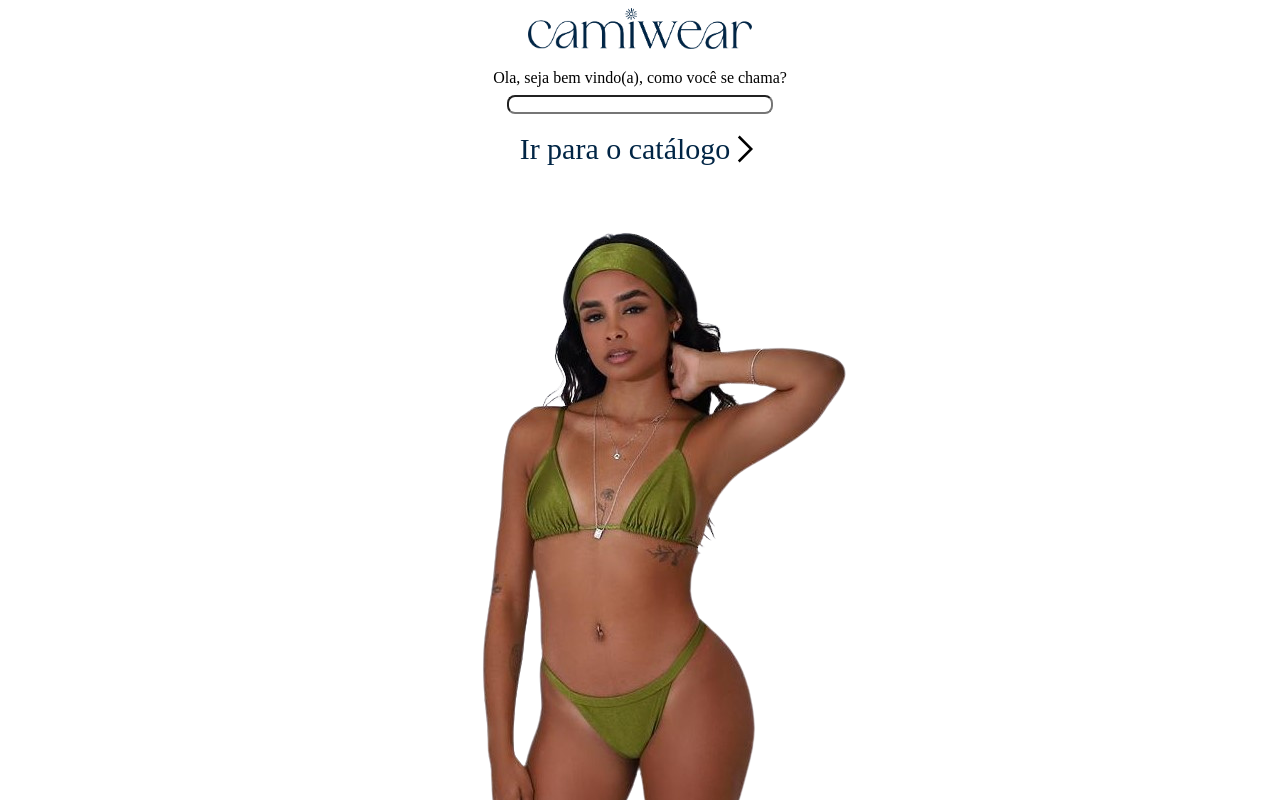
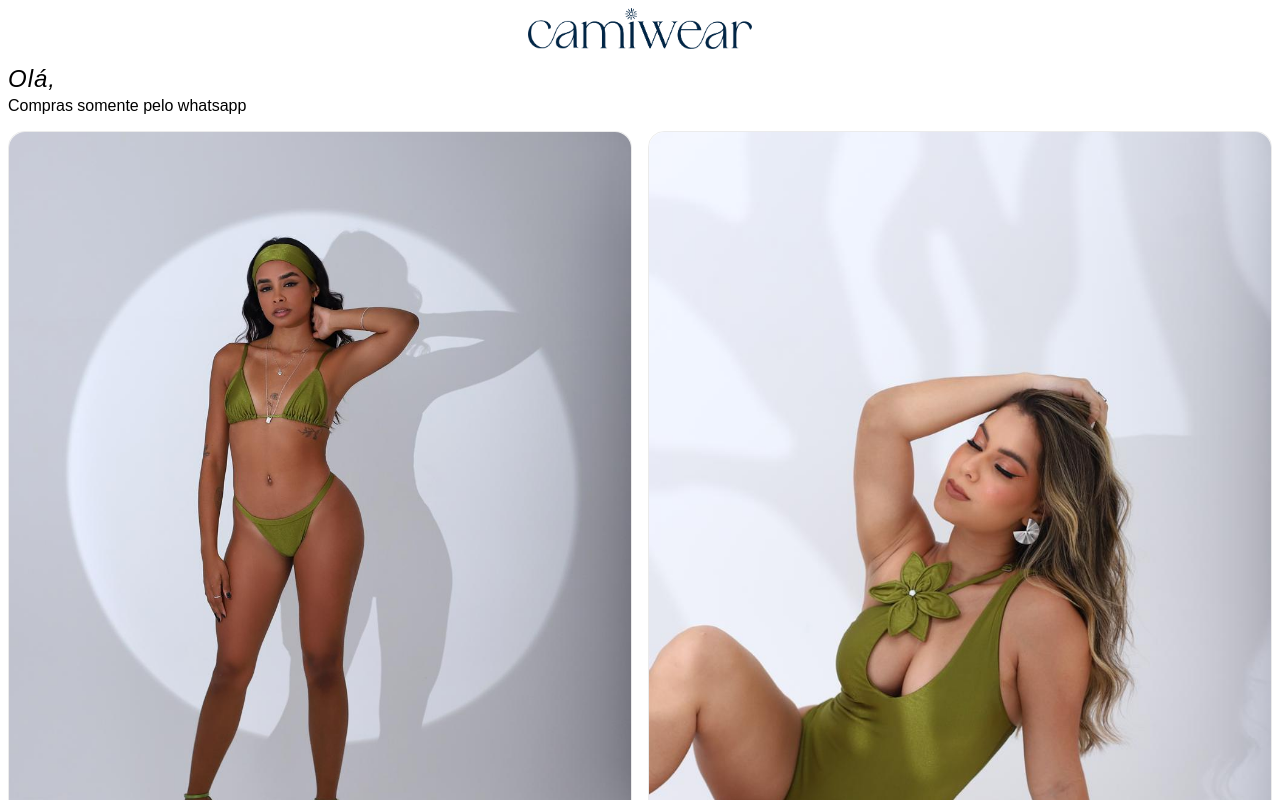
Before and after one commit to alvesgabrieel/camiwear-catalogo, a React (Vite) app: page / in a window 1280 px wide. Both pictures are taken after a click on the element "Ir para o catálogo". Shown: the top 800 px of the page. Built offline with nearby package versions, Linux system fonts and the light colour scheme; a web font is replaced by a local one.

Commit message:
second commit - catalog

```diff
--- a/src/components/Catalogo/index.jsx
+++ b/src/components/Catalogo/index.jsx
@@ -1,19 +1,28 @@
 import { useState } from "react";
 
+import ListaProdutos from "../ListaProdutos";
 import * as S from './styles';
 
 import Img from '../../assets/imgs/imagem-inicial.png';
-import Img2 from '../../assets/imgs/vestido-pink-nobg.png';
 import logo from '../../assets/imgs/CAMIWEAR-logo-nobg.png';
 
 const Catalogo = () => {
     const [initialScreen, setInitialScreen] = useState(true);
+    const [name, setName] = useState('');
 
     const ChangeInitialScreen = () => {
         setInitialScreen(false);
+        console.log("Nome digitado:", name);
+        console.log(initialScreen);
+    }
+
+    const handleInputChange = (event) => {
+        setName(event.target.value);
     }
 
     return (
+        <>
+            {initialScreen ? (
                 <S.MainContent>
                 <S.ImgContent>
                     <img src={logo} alt="logotipo camiwear" />
@@ -21,12 +30,25 @@ const Catalogo = () => {
                 <S.ParagraphContent>
                     <p>Ola, seja bem vindo(a), como você se chama?</p>
                 </S.ParagraphContent>
-            <input type="text"/>
-            <S.ButtonContent>
+                <input type="text" value={name} onChange={handleInputChange} />
+                <S.ButtonContent onClick={ChangeInitialScreen}>
                 Ir para o catálogo <S.Button />
                 </S.ButtonContent>
                 <img src={Img} alt="Modelo camiwear" />
             </S.MainContent>
+            ) : (
+                <S.CatalogContent>
+                    <S.ImgContentCatalog>
+                        <img src={logo} alt="logotipo camiwear" />
+                    </S.ImgContentCatalog>
+                    <h1>Olá, {name.charAt(0).toUpperCase() + name.slice(1)}</h1>
+                    <p>Compras somente pelo whatsapp</p>
+                    <ListaProdutos />
+                </S.CatalogContent>
+            )}
+
+        </>
+
     );
 }
 
--- a/src/components/Catalogo/styles.js
+++ b/src/components/Catalogo/styles.js
@@ -52,3 +52,26 @@ export const ButtonContent = styled.div`
 export const Button = styled(GrNext)`
     color: ${colors.primary};
 `
+
+export const CatalogContent = styled.div`
+    padding: 8px;
+
+    h1 {
+        font-size: 24px;
+        font-weight: 100;
+        font-style: italic;
+        letter-spacing: 1px;
+        margin-bottom: 4px;
+    }
+`
+
+export const ImgContentCatalog = styled.div`
+    display: flex;
+    justify-content: center;
+    margin-bottom: 16px;
+
+    img {
+        max-width: 100%;
+        width: 14em;
+    }
+`
--- a/src/components/ListaProdutos/index.jsx
+++ b/src/components/ListaProdutos/index.jsx
@@ -1,19 +1,20 @@
 import Produtos from "../../Produtos"
+import * as S from './styles'
 
 function ListaProdutos() {
 
   return (
-    <>
+    <S.MainContent>
       <ul>
         {Produtos.map((item, index) => (
           <li key={index}>
-            <p>Titulo: {item.titulo}</p>
-            <p>Preço: R${item.preço}</p>
             <img src={item.imagem} alt={`Imagem do produto ${item.titulo}`} />
+            <p>{item.titulo}</p>
+            <p>R${item.preço}</p>
           </li>
         ))}
       </ul>
-    </>
+    </S.MainContent>
   )
 }
 
--- a/src/components/ListaProdutos/styles.js
+++ b/src/components/ListaProdutos/styles.js
@@ -0,0 +1,36 @@
+import styled from "styled-components";
+
+export const MainContent = styled.div`
+    margin-top: 16px;
+
+    ul {
+        list-style: none;
+        padding: 0;
+        display: grid;
+        grid-template-columns: repeat(2, 1fr); /* Define duas colunas com largura igual */
+        gap: 16px; /* Adiciona um espaçamento entre os itens */
+    }
+
+    li {
+        margin-bottom: 16px;
+        border: 1px solid rgba(0, 0, 0, 0.08);
+        border-radius: 16px;
+
+        p{
+            padding: 4px;
+        }
+
+        p:nth-child(2){
+            color: #595959;
+        }
+
+        p:nth-child(3){
+            font-weight: bold;
+        }
+    }
+
+    img {
+        max-width: 100%;
+        border-radius: 16px;
+    }
+`
--- a/src/styles/index.js
+++ b/src/styles/index.js
@@ -11,6 +11,7 @@ const EstiloGlobal = createGlobalStyle`
         margin: 0;
         padding: 0;
         box-sizing: border-box;
+        font-family: sans-serif;
     }
 `
 
```
Lines whose indentation alone changed are shown as unchanged.
